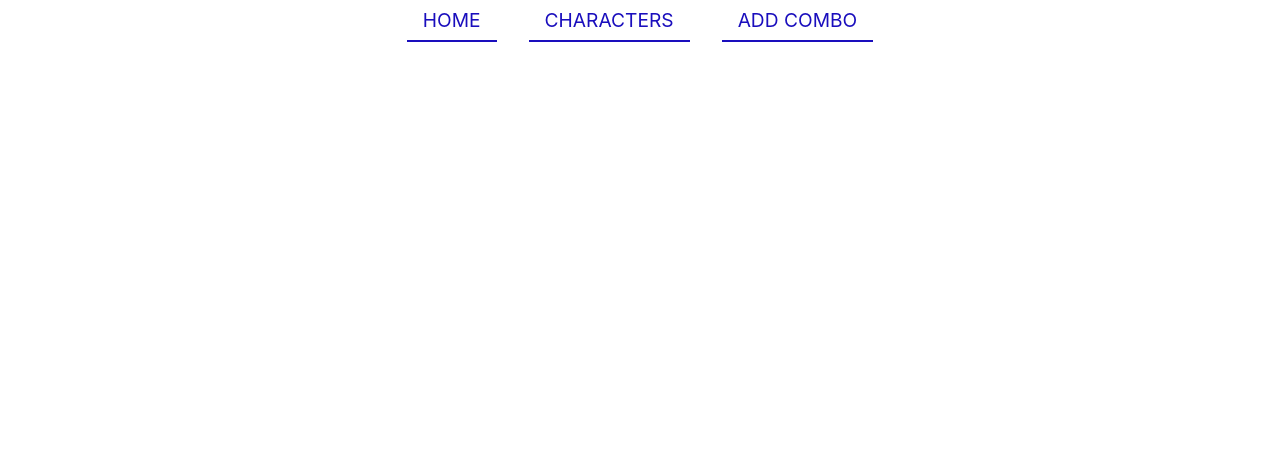
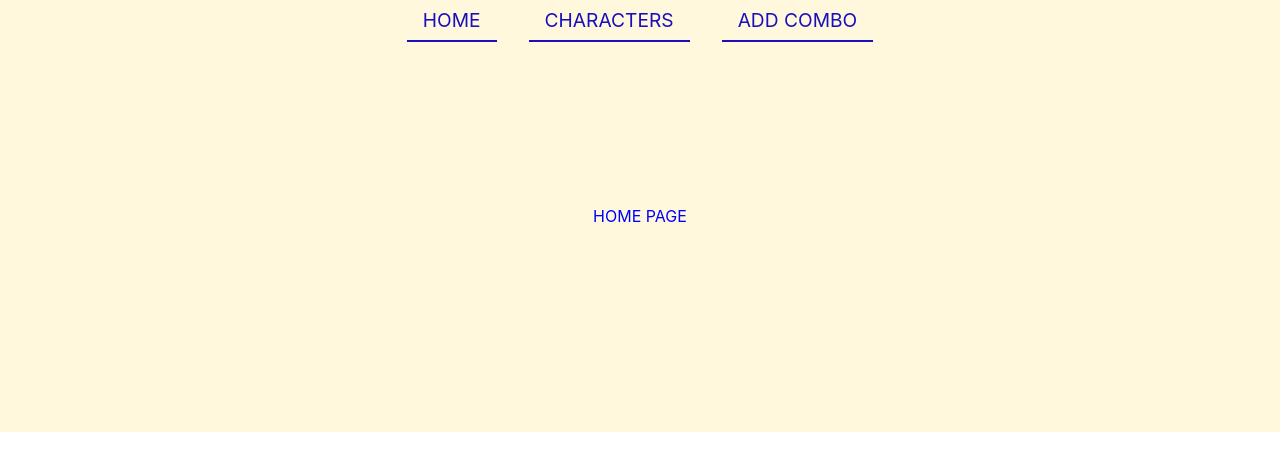
Before and after one commit to TrungCorp/Phase2Project, a React (Create React App) app: page / in a window 1280 px wide. Shown: the top 470 px of the page. Built offline with nearby package versions, Linux system fonts and the light colour scheme.

Commit message:
add href attribute for Home.js

```diff
--- a/src/App.js
+++ b/src/App.js
@@ -3,6 +3,7 @@ import './App.css';
 import NavBar from './NavBar';
 import Characters from './Characters';
 import Combos from './Combos'
+import Home from './Home'
 import { BrowserRouter as Router,Route,Switch } from 'react-router-dom'
 
 function App() {
@@ -18,6 +19,9 @@ function App() {
             <Route path="/combos">
               <Combos></Combos>
             </Route>
+            <Route path="/">
+              <Home></Home>
+            </Route>
           </Switch>
         </div>
       </div>
--- /dev/null
+++ b/src/Home.js
@@ -0,0 +1,11 @@
+import React from 'react'
+
+function Home(){
+    return(
+        <div className='Home'>
+            <a>HOME PAGE</a>
+        </div>
+    )
+}
+
+export default Home
--- a/src/index.css
+++ b/src/index.css
@@ -18,7 +18,7 @@ nav {
   left: 0;
   right: 0;
 }
-.Characters,.Combos {
+.Characters,.Combos,.Home {
 
   height: 50px;
   min-height: 400px;
@@ -28,7 +28,7 @@ nav {
 
 .Characters,
 .Combos,
-#projects {
+.Home {
   display: flex;
   align-items: center;
   justify-content: center;
```
